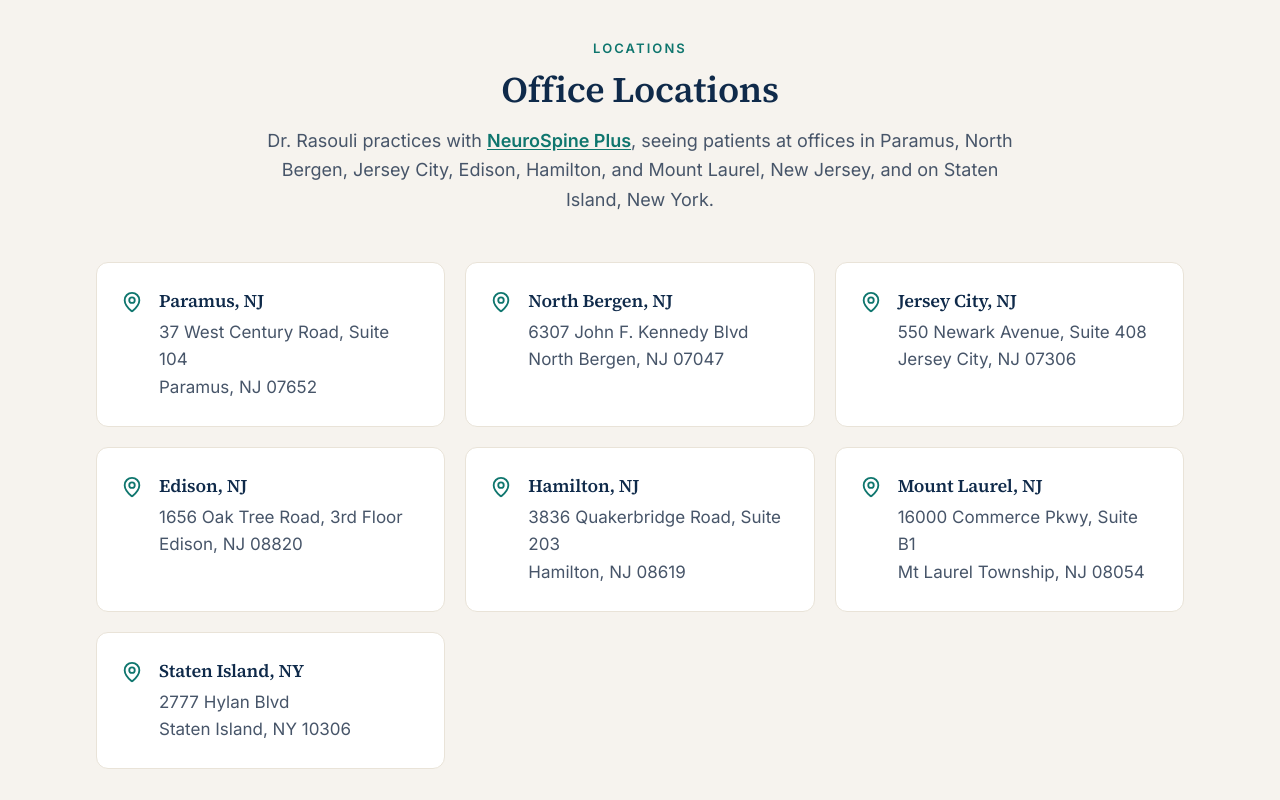
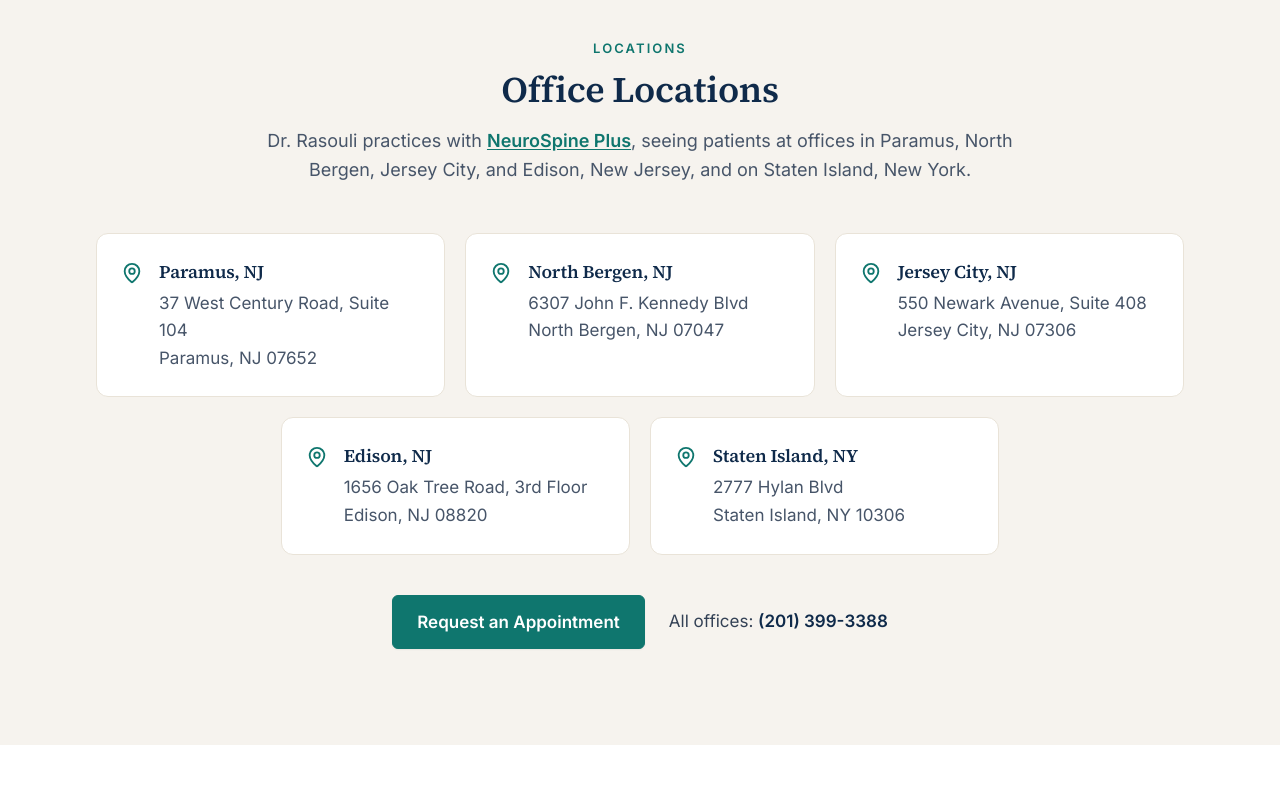
Before and after one commit to jrasouli/Dr-Rasouli-Website-, a React (Vite) app: page / in a window 1280 px wide. Shown: the part 4120-4920 px from the top of the page. Built offline with nearby package versions, Linux system fonts and the light colour scheme.

Commit message:
Remove Hamilton and Mount Laurel offices; 5-office copy; centered office grid

```diff
--- a/constants.tsx
+++ b/constants.tsx
@@ -151,7 +151,5 @@
   { city: "North Bergen", street: "6307 John F. Kennedy Blvd", locality: "North Bergen", state: "NJ", postalCode: "07047", url: "https://neurospineplus.com/locations/north-bergen/" },
   { city: "Jersey City", street: "550 Newark Avenue, Suite 408", locality: "Jersey City", state: "NJ", postalCode: "07306", url: "https://neurospineplus.com/locations/jersey-city/" },
   { city: "Edison", street: "1656 Oak Tree Road, 3rd Floor", locality: "Edison", state: "NJ", postalCode: "08820", url: "https://neurospineplus.com/locations/edison/" },
-  { city: "Hamilton", street: "3836 Quakerbridge Road, Suite 203", locality: "Hamilton", state: "NJ", postalCode: "08619", url: "https://neurospineplus.com/locations/hamilton/" },
-  { city: "Mount Laurel", street: "16000 Commerce Pkwy, Suite B1", locality: "Mt Laurel Township", state: "NJ", postalCode: "08054", url: "https://neurospineplus.com/locations/mount-laurel/" },
   { city: "Staten Island", street: "2777 Hylan Blvd", locality: "Staten Island", state: "NY", postalCode: "10306", url: "https://www.google.com/maps/search/?api=1&query=2777+Hylan+Blvd%2C+Staten+Island%2C+NY+10306" },
 ];
--- a/pages/Credentials.tsx
+++ b/pages/Credentials.tsx
@@ -58,7 +58,7 @@
               <SectionTitle icon={Briefcase}>Current Practice</SectionTitle>
               <div className="rounded-xl border border-teal-100 bg-teal-50/60 p-6">
                 <h3 className="text-xl font-semibold text-navy-800">Spine Neurosurgeon, NeuroSpine Plus</h3>
-                <p className="mt-1 text-slate-700">Offices in {OFFICE_LOCATIONS.filter((l) => l.state === 'NJ').map((l) => l.city).join(', ')}, New Jersey, and Staten Island, New York.</p>
+                <p className="mt-1 text-slate-700">Offices in {OFFICE_LOCATIONS.filter((l) => l.state === 'NJ').map((l) => l.city).join(', ').replace(/, ([^,]*)$/, ', and $1')}, New Jersey, and Staten Island, New York.</p>
                 <p className="mt-4 text-xs font-semibold uppercase tracking-[0.14em] text-slate-500">Hospital affiliations</p>
                 <ul className="mt-2 space-y-1 text-slate-700">
                   <li>Hudson Regional Hospital, Secaucus, NJ</li>
--- a/pages/Home.tsx
+++ b/pages/Home.tsx
@@ -414,11 +414,11 @@
             center
             eyebrow="Locations"
             title="Office Locations"
-            lead={<>Dr. Rasouli practices with <a href="https://neurospineplus.com" target="_blank" rel="noopener noreferrer" className="text-teal-700 font-semibold underline underline-offset-2 hover:text-navy-800">NeuroSpine Plus</a>, seeing patients at offices in Paramus, North Bergen, Jersey City, Edison, Hamilton, and Mount Laurel, New Jersey, and on Staten Island, New York.</>}
+            lead={<>Dr. Rasouli practices with <a href="https://neurospineplus.com" target="_blank" rel="noopener noreferrer" className="text-teal-700 font-semibold underline underline-offset-2 hover:text-navy-800">NeuroSpine Plus</a>, seeing patients at offices in Paramus, North Bergen, Jersey City, and Edison, New Jersey, and on Staten Island, New York.</>}
           />
-          <div className="mt-12 grid grid-cols-1 sm:grid-cols-2 lg:grid-cols-3 gap-5">
+          <div className="mt-12 flex flex-wrap justify-center gap-5">
             {OFFICE_LOCATIONS.map((loc) => (
-              <a key={loc.city} href={loc.url} target="_blank" rel="noopener noreferrer" className="bg-white rounded-xl border border-sand-200 p-6 flex gap-4 hover:border-teal-700/40 hover:shadow-sm transition">
+              <a key={loc.city} href={loc.url} target="_blank" rel="noopener noreferrer" className="w-full sm:w-[calc(50%-0.625rem)] lg:w-[calc((100%-2.5rem)/3)] bg-white rounded-xl border border-sand-200 p-6 flex gap-4 hover:border-teal-700/40 hover:shadow-sm transition">
                 <MapPin className="text-teal-700 shrink-0 mt-1" size={22} />
                 <div>
                   <h3 className="text-lg font-semibold text-navy-800">{loc.city}, {loc.state}</h3>
--- a/pages/Services.tsx
+++ b/pages/Services.tsx
@@ -129,7 +129,7 @@
             </div>
             <div className="rounded-xl bg-navy-800 text-white p-6">
               <h2 className="text-xl font-semibold mb-2">Schedule a consultation</h2>
-              <p className="text-navy-100/85 mb-5">Appointments are available at seven NeuroSpine Plus offices across New Jersey and Staten Island.</p>
+              <p className="text-navy-100/85 mb-5">Appointments are available at five NeuroSpine Plus offices across New Jersey and Staten Island.</p>
               <ButtonLink href={APPOINTMENT_URL} className="w-full">Request an Appointment</ButtonLink>
               <a href="tel:2013993388" className="mt-4 flex items-center justify-center gap-2 font-semibold text-white hover:text-teal-300">
                 <Phone size={18} className="text-teal-300" /> (201) 399-3388
```
